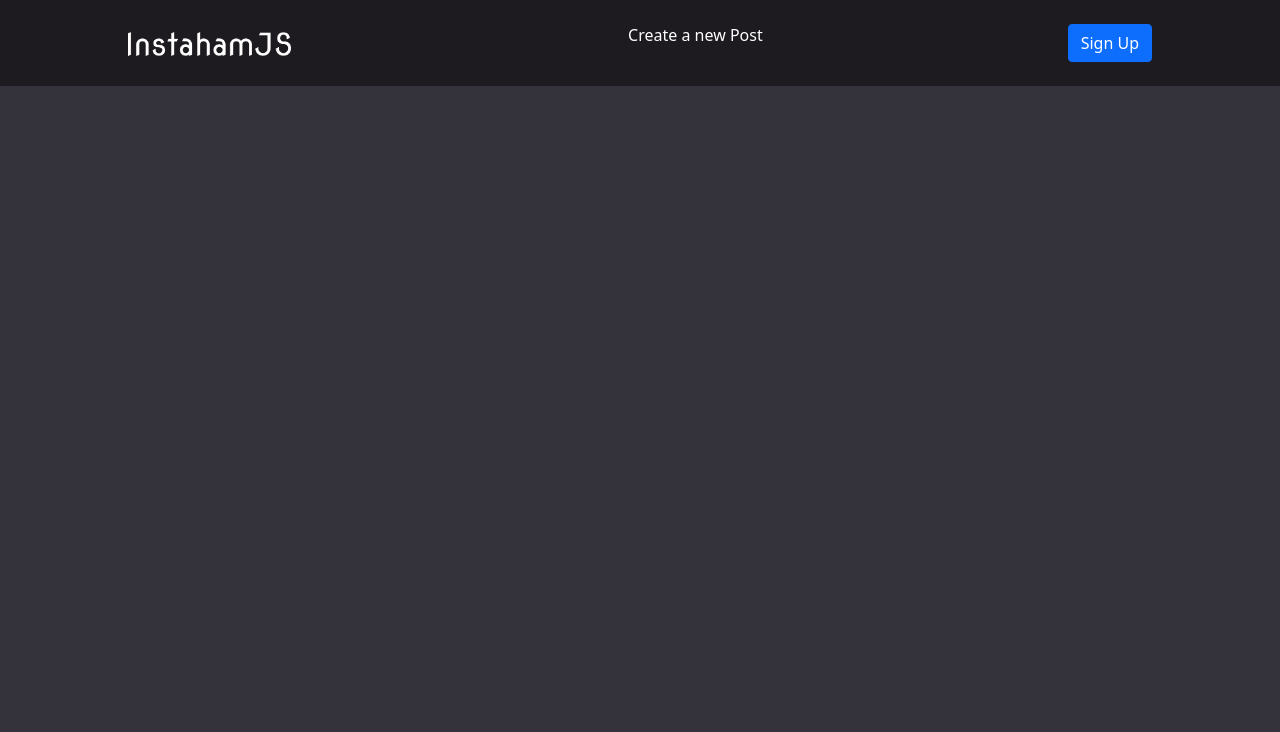
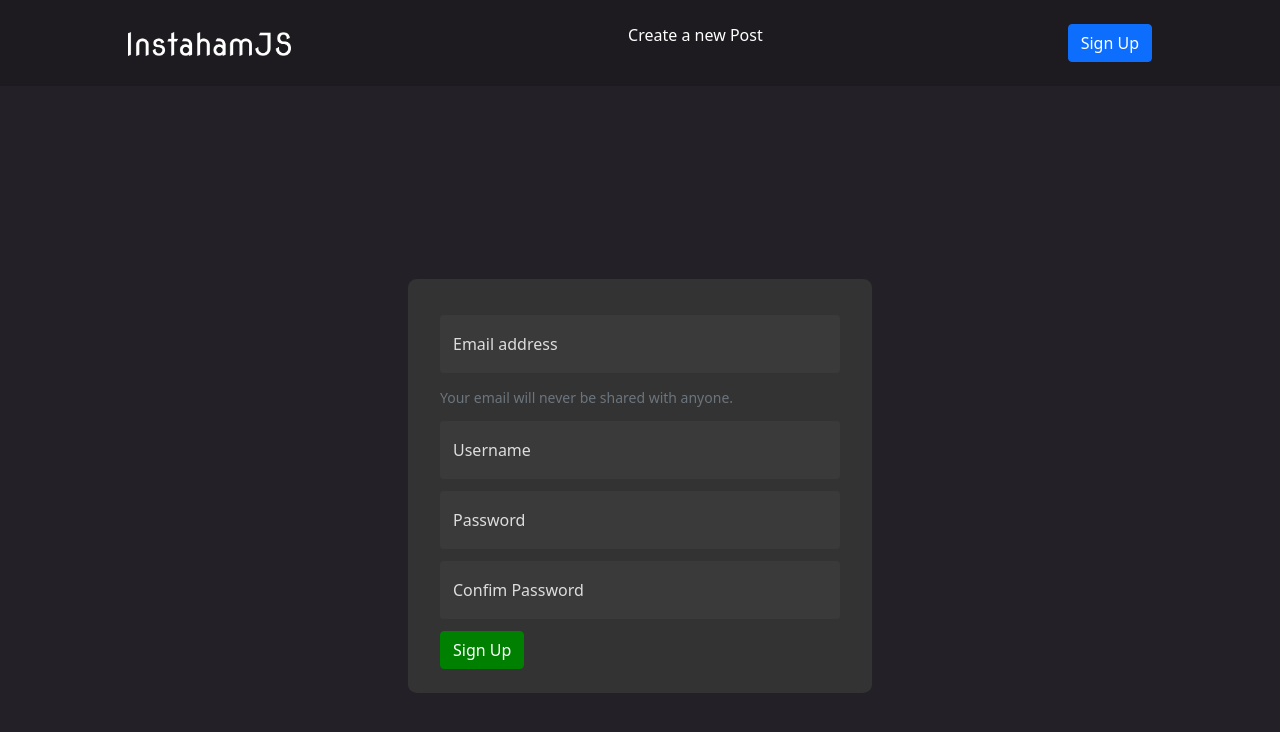
Before and after one commit to michaelmurr/InstahamJS, a React (Create React App) app in the folder frontend/: page /signup in a window 1280 px wide. Shown: the top 732 px of the page. Built offline with nearby package versions, Linux system fonts and the light colour scheme; no server answers.

Commit message:
working on frontend routing

```diff
--- a/frontend/src/components/App.js
+++ b/frontend/src/components/App.js
@@ -2,34 +2,46 @@ import "../css/app.css";
 import React from "react";
 import Upload from "./upload";
 import Nav from "../components/nav";
-import SignupForm from "./signupForm.js";
 import "bootstrap/dist/css/bootstrap.min.css";
 import { BrowserRouter as Router, Route, Routes } from "react-router-dom";
+import { Button } from "react-bootstrap";
+
+import SignupForm from "../components/signupForm";
 
 class App extends React.Component {
 
-  //fetches the 10 most recent posts
-  async fetchPosts(){
-    let posts = await fetch("http://localhost:4000/api/posts");
-    console.log(posts.body);
+  state = {
+    loading: true,
+    posts: [],
+  }
+
+  async componentDidMount() {
+    const response = await fetch("http://localhost:4000/api/posts");
+    const data = await response.json();
+    this.setState({ posts: data, loading: false });
   }
 
   render() {
-
-    let posts = this.fetchPosts();
-
     return (
       <div className="App">
         <Router>
           <Nav />
+          <SignupForm />
           <Routes>
+            <Route path="/signup" element={<signupForm />} />
             <Route path="/upload" element={<Upload />} />
           </Routes>
         </Router>
-        <div className="postContainer">
+
+        <div className="fetchTest">
+          {this.state.posts.map(post => (
+            <div key={post.ownerID} id={post.ownerID}>
+              <div>{post.filename}</div>
+              <div>{post.uploadDate}</div>
+              <div>Likes: {post.likes}</div>
+            </div>
+          ))}
         </div>
-
-
       </div>
     );
   }
--- a/frontend/src/components/nav.js
+++ b/frontend/src/components/nav.js
@@ -16,7 +16,10 @@ function Nav() {
                     </li>
                 </ul>
             </nav>
+            <Link to="/signup">
+
             <Button>Sign Up</Button>
+            </Link>
         </div>
     );
 }
--- a/frontend/src/components/signupForm.js
+++ b/frontend/src/components/signupForm.js
@@ -9,7 +9,7 @@ class signupForm extends React.Component {
     super(props);
 
     const inputStyle = {
-      backgroundColor: "#555",
+      backgroundColor: "#000",
       border: "0 solid transparent",
 
     }
--- a/frontend/src/css/signupForm.css
+++ b/frontend/src/css/signupForm.css
@@ -6,12 +6,19 @@
     display: -webkit-flex;
     justify-content: center;
     align-items: center;
+    background-color: rgb(35, 33, 39);
+
 }
 
 .cardContainer{
     background-color: #333;
     padding: 1.5rem 2rem;
     border-radius: 2%;
+}
+.formInput.form-control{
+    background-color: rgb(58, 58, 58);
+    border: 0px transparent;
+
 }
 
 Form{
```
